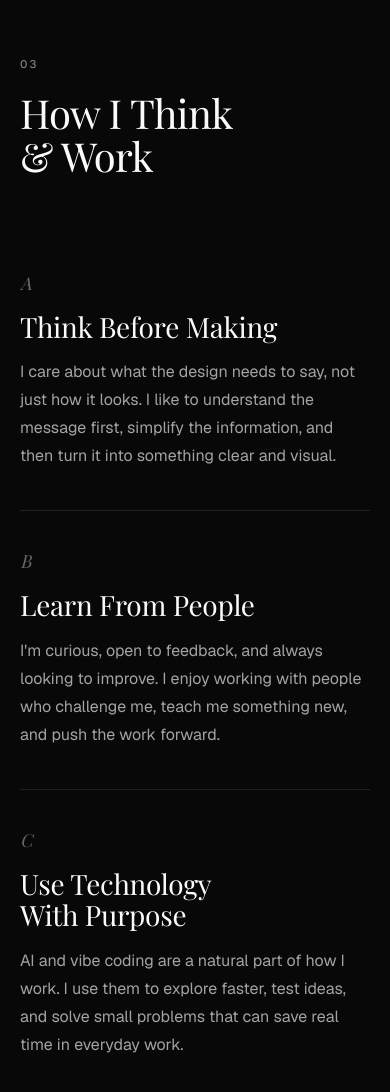
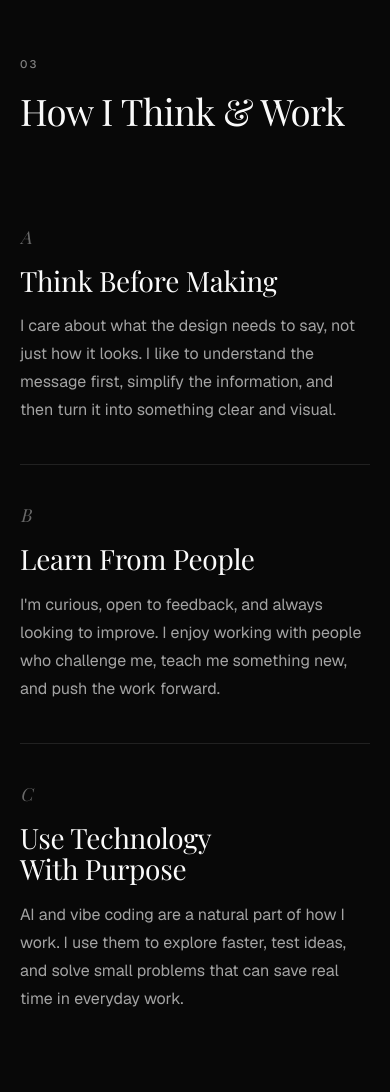
Before and after one commit to HilelShahar/shon-design, a Next.js app: page /about in a window 390 px wide. Shown: the part 2797-3889 px from the top of the page. Built offline with nearby package versions, Linux system fonts and the light colour scheme.

Commit message:
refine mobile heading typography

```diff
--- a/src/app/globals.css
+++ b/src/app/globals.css
@@ -492,6 +492,11 @@
     overflow: hidden;
     padding-bottom: 0.12em;
     margin-bottom: -0.12em;
+  }
+  /* Section titles rise through the clip above. Balance a wrap so the last line
+     is not a single stranded word. A heading that fits stays on one line. */
+  .motion-mask > :is(h1, h2, h3) {
+    text-wrap: balance;
   }
   [data-motion="hidden"][data-motion-kind="mask"] > * {
     transform: translate3d(0, 110%, 0);
@@ -740,6 +745,7 @@
   line-height: 1.12;
   letter-spacing: -0.02em;
   max-width: 22ch;
+  text-wrap: balance;
 }
 
 .work-info-desc {
@@ -2313,6 +2319,20 @@
   color: hsl(var(--foreground));
 }
 
+/* Holds a phrase on one line. The heading still sits on one line when the whole
+   title fits; on a narrow screen the break falls between these groups. */
+.about-heading-keep {
+  white-space: nowrap;
+}
+
+/* "How I Think & Work" stays one line. Under the width where 2.5rem fits,
+   the size eases down just enough to clear the edge. 430px and up stays 2.5rem. */
+@media (max-width: 479px) {
+  .about-heading-think {
+    font-size: clamp(2.125rem, 9.4vw, 2.5rem);
+  }
+}
+
 .about-heading-xl {
   font-size: clamp(2.75rem, 7.4vw, 6rem);
   line-height: 1.02;
--- a/src/components/FaqSection.tsx
+++ b/src/components/FaqSection.tsx
@@ -158,7 +158,7 @@ export default function FaqSection() {
                   }}
                   className="bg-card border border-border rounded-2xl px-6"
                 >
-                  <AccordionTrigger>{item.q}</AccordionTrigger>
+                  <AccordionTrigger className="text-pretty">{item.q}</AccordionTrigger>
                   <AccordionContent className="whitespace-pre-line">{item.a}</AccordionContent>
                 </AccordionItem>
               ))}
--- a/src/components/about/AboutSections.tsx
+++ b/src/components/about/AboutSections.tsx
@@ -1,3 +1,4 @@
+import type { ReactNode } from "react";
 import Link from "next/link";
 import AboutImage from "@/components/about/AboutImage";
 import PersonalWorld from "@/components/about/PersonalWorld";
@@ -14,13 +15,23 @@ import { WHATSAPP_HREF } from "@/lib/social";
  * Section spacing is whitespace; hairlines are used only where they carry meaning.
  */
 
-function SectionHead({ index, title, className = "" }: { index: string; title: string; className?: string }) {
+function SectionHead({
+  index,
+  title,
+  className = "",
+  headingClassName = "",
+}: {
+  index: string;
+  title: ReactNode;
+  className?: string;
+  headingClassName?: string;
+}) {
   return (
     <header className={`about-story-head ${className}`}>
       <Reveal as="p" className="about-eyebrow">
         {index}
       </Reveal>
-      <MaskedReveal as="h2" className="about-heading mt-5">
+      <MaskedReveal as="h2" className={`about-heading mt-5${headingClassName ? ` ${headingClassName}` : ""}`}>
         {title}
       </MaskedReveal>
     </header>
@@ -149,7 +160,7 @@ export function BeyondDesign() {
 /* 03 · How I Think & Work                                             */
 /* ------------------------------------------------------------------ */
 
-const PRINCIPLES = [
+const PRINCIPLES: { n: string; title: ReactNode; body: string }[] = [
   {
     n: "A",
     title: "Think Before Making",
@@ -162,7 +173,11 @@ const PRINCIPLES = [
   },
   {
     n: "C",
-    title: "Use Technology With Purpose",
+    title: (
+      <>
+        Use Technology <span className="about-heading-keep">With Purpose</span>
+      </>
+    ),
     body: "AI and vibe coding are a natural part of how I work. I use them to explore faster, test ideas, and solve small problems that can save real time in everyday work.",
   },
 ];
@@ -171,7 +186,11 @@ export function HowIThinkAndWork() {
   return (
     <section className="px-5 py-24 md:px-8 md:py-36">
       <div className="mx-auto max-w-6xl">
-        <SectionHead index="03" title="How I Think & Work" />
+        <SectionHead
+          index="03"
+          headingClassName="about-heading-think"
+          title={<span className="about-heading-keep">How I Think &amp; Work</span>}
+        />
 
         <ol className="mt-14 md:mt-20">
           {PRINCIPLES.map((item) => (
```
